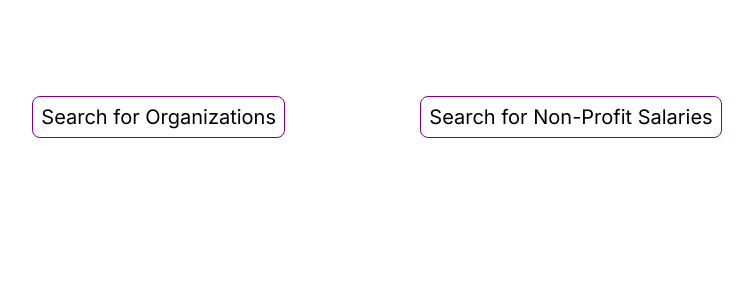
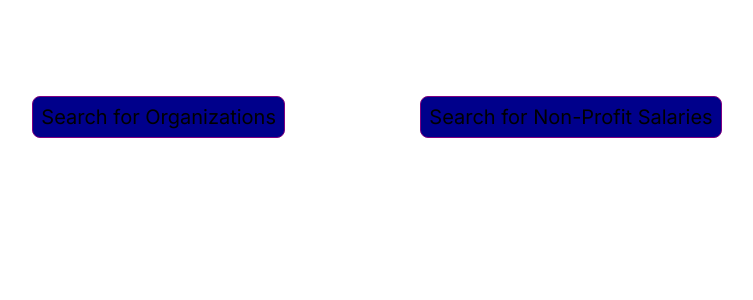
Before and after one commit to 2023-opportunity-hack/internshipplz.xyz--990DataFinder-ATooltoAnalyzeNonprofitsandFoundations-TaxReturns, a Next.js app: page / in a window 1280 px wide. Shown: the top 300 px of the page, without its empty margins (263-1016 px from the left). Built offline with nearby package versions, Linux system fonts and the light colour scheme.

Commit message:
Changed color styling to fit more proffesional themes for website

```diff
--- a/app/page.module.css
+++ b/app/page.module.css
@@ -8,7 +8,7 @@
 }
 
 .main button {
-  background: none;
+  background: darkblue;
   border: 1px solid purple;
   border-radius: .5rem;
   font: inherit;
```
